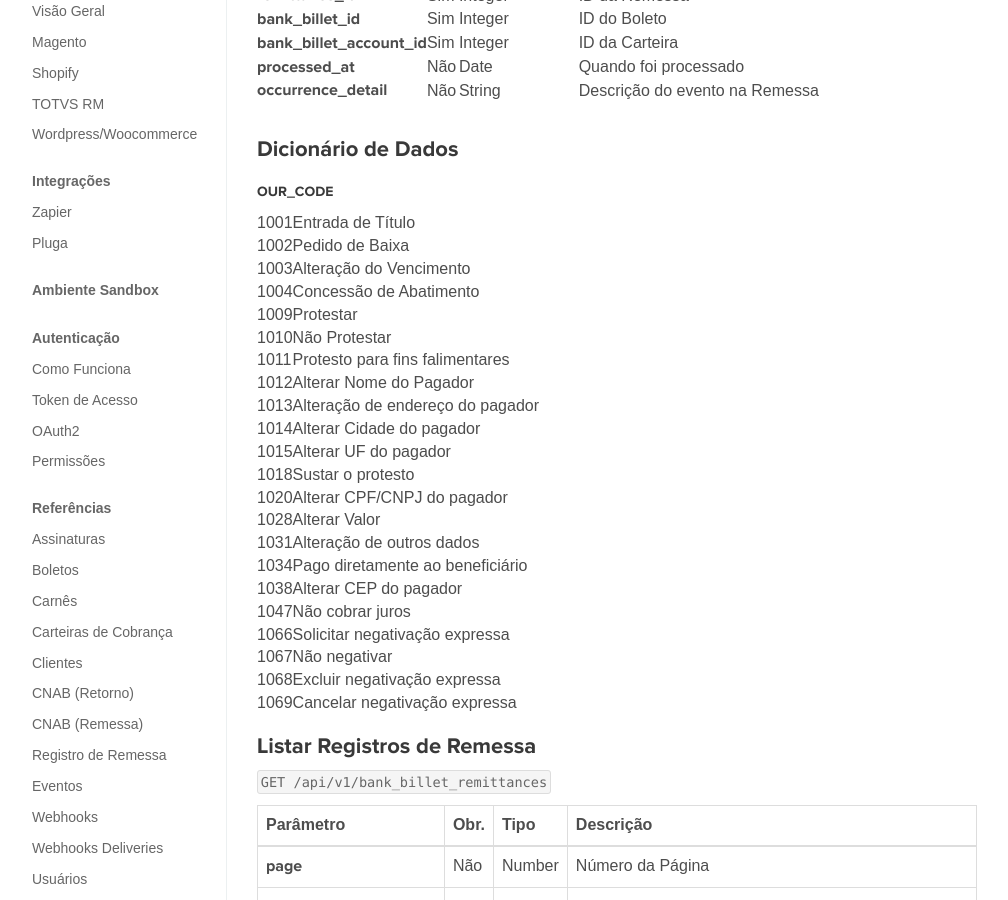
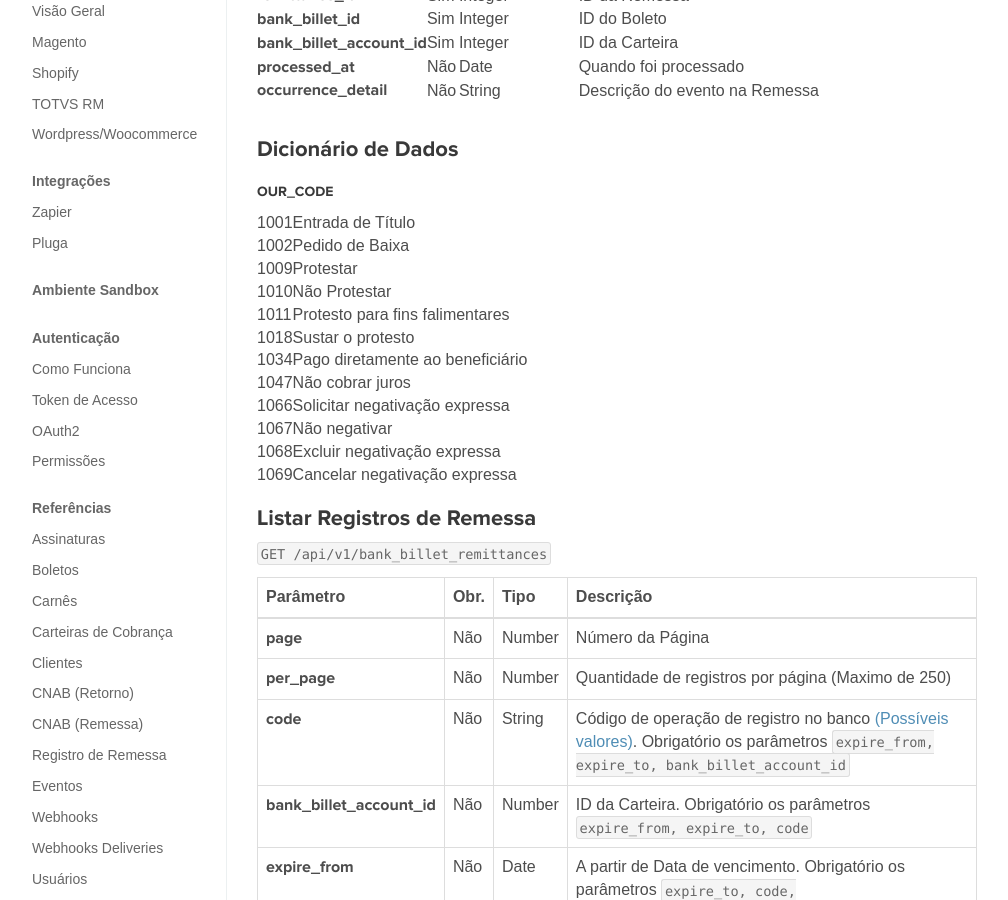
Before and after one commit to BoletoSimples/boletosimples-docs, a Jekyll site: the page built from reference/v1/bank_billet_remittances/index.md, in a window 1280 px wide and 900 px high, scrolled down 612 px. Shown: the whole window, without its empty margins (143-1151 px from the left). Built offline with Jekyll 4.4.1, drawn with Linux system fonts in a browser that asks for light colours.

Commit message:
adjust list of ocurrencies alowable

```diff
--- a/reference/v1/bank_billet_remittances/index.md
+++ b/reference/v1/bank_billet_remittances/index.md
@@ -32,21 +32,11 @@ breadcrumb: Registro de Remessa
 
 | 1001 |  Entrada de Título
 | 1002 |  Pedido de Baixa
-| 1003 |  Alteração do Vencimento
-| 1004 |  Concessão de Abatimento
 | 1009 |  Protestar
 | 1010 |  Não Protestar
 | 1011 |  Protesto para fins falimentares
-| 1012 |  Alterar Nome do Pagador
-| 1013 |  Alteração de endereço do pagador
-| 1014 |  Alterar Cidade do pagador
-| 1015 |  Alterar UF do pagador
 | 1018 |  Sustar o protesto
-| 1020 |  Alterar CPF/CNPJ do pagador
-| 1028 |  Alterar Valor
-| 1031 |  Alteração de outros dados
 | 1034 |  Pago diretamente ao beneficiário
-| 1038 |  Alterar CEP do pagador
 | 1047 |  Não cobrar juros
 | 1066 |  Solicitar negativação expressa
 | 1067 |  Não negativar
```
